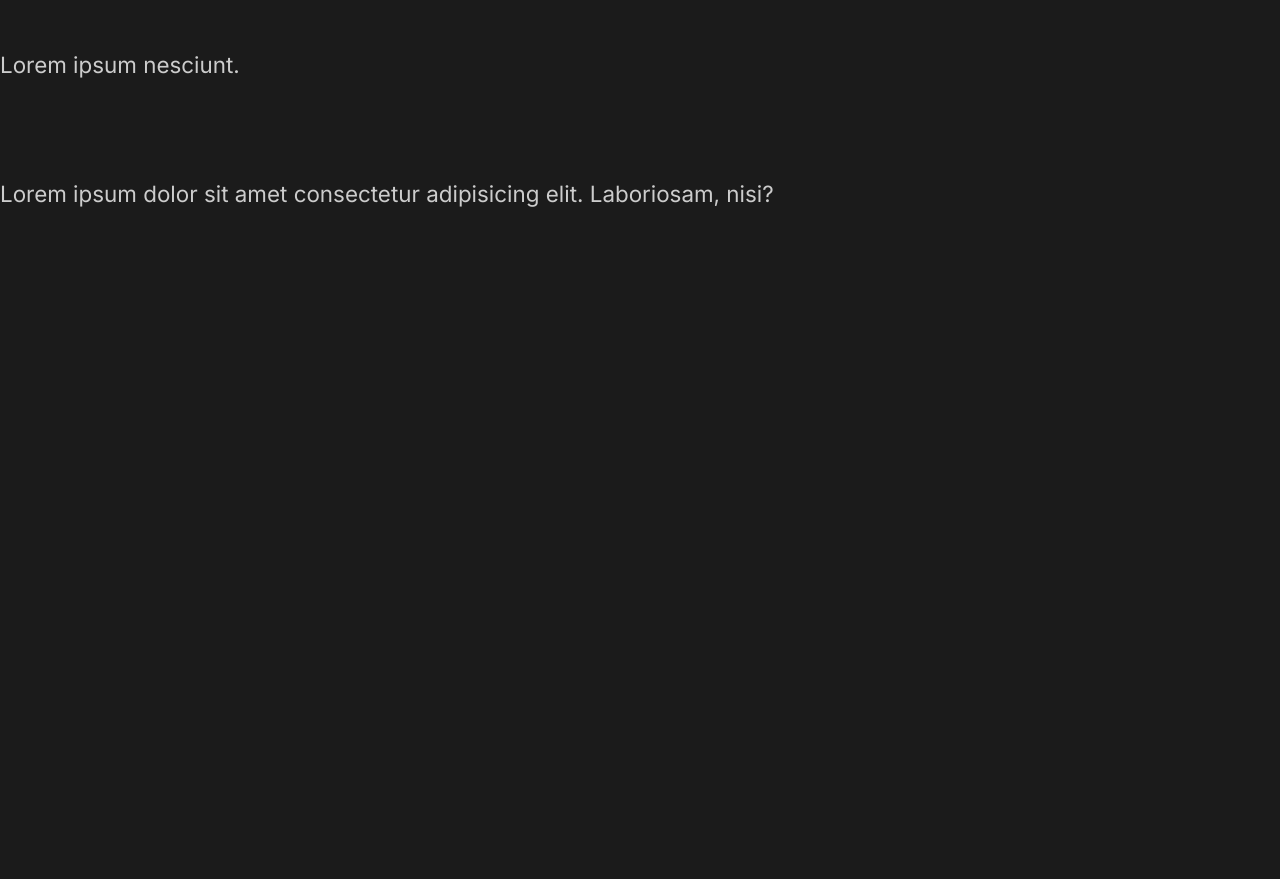
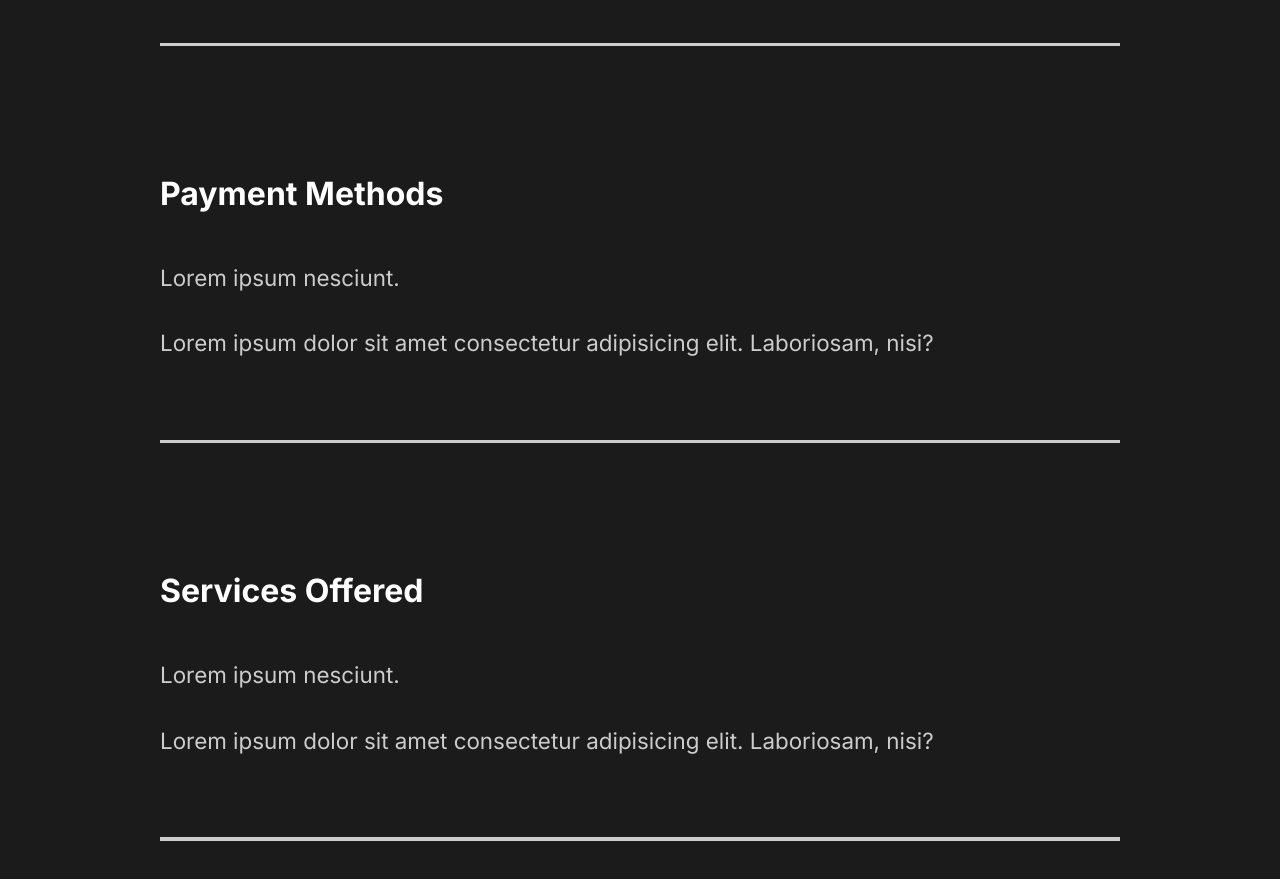
Before and after one commit to oroth8/react_portfolio, a React (Create React App) app in the folder client/: page / in a window 1280 px wide. Shown: the part 3140-4019 px from the top of the page. Before the commit the page ends 3399 px from the top, so only its background shows below. Built offline with nearby package versions, Linux system fonts and the light colour scheme.

Commit message:
added faq styling

```diff
--- a/client/src/components/FaqSection.js
+++ b/client/src/components/FaqSection.js
@@ -1,8 +1,10 @@
 import React from 'react'
+import styled from 'styled-components';
+import {About} from '../styles';
 
 const FaqSection = () => {
     return (
-        <div className='faq'>
+        <Faq>
             <h2>Any Questions <span>FAQ</span></h2>
             <div className='question'>
                 <h4>How do I start?</h4>
@@ -10,6 +12,7 @@
                     <p>Lorem ipsum nesciunt.</p>
                     <p>Lorem ipsum dolor sit amet consectetur adipisicing elit. Laboriosam, nisi?</p>
                 </div>
+                <div className="faq-line"></div>
             </div>
             <div className='question'>
                 <h4>Daily Schedule</h4>
@@ -17,6 +20,7 @@
                     <p>Lorem ipsum nesciunt.</p>
                     <p>Lorem ipsum dolor sit amet consectetur adipisicing elit. Laboriosam, nisi?</p>
                 </div>
+                <div className="faq-line"></div>
             </div>
             <div className='question'>
                 <h4>Payment Methods</h4>
@@ -24,6 +28,7 @@
                     <p>Lorem ipsum nesciunt.</p>
                     <p>Lorem ipsum dolor sit amet consectetur adipisicing elit. Laboriosam, nisi?</p>
                 </div>
+                <div className="faq-line"></div>
             </div>
             <div className='question'>
                 <h4>Services Offered</h4>
@@ -31,9 +36,38 @@
                     <p>Lorem ipsum nesciunt.</p>
                     <p>Lorem ipsum dolor sit amet consectetur adipisicing elit. Laboriosam, nisi?</p>
                 </div>
+                <div className="faq-line"></div>
             </div>
-        </div>
+        </Faq>
     )
 }
 
+const Faq = styled(About)`
+/* naming convention */
+display: block;
+span{
+    display: block;
+}
+h2{
+    padding-bottom: 2rem;
+    font-weight: lighter;
+}
+.faq-line{
+    background: #cccccc;
+    height: 0.2rem;
+    margin: 2rem 0rem;
+    width: 100%;
+}
+.question{
+    padding: 3rem 0rem;
+    cursor: pointer;
+}
+.answer{
+    padding: 2rem 0rem;
+    p{
+    padding: 1rem 0rem;
+    }
+}
+`;
+
 export default FaqSection;
--- a/client/src/components/GlobalStyle.js
+++ b/client/src/components/GlobalStyle.js
@@ -36,6 +36,7 @@
     }
     h4{
         font-weight: bold;
+        font-size: 2rem;
 
     }
     a{
```
